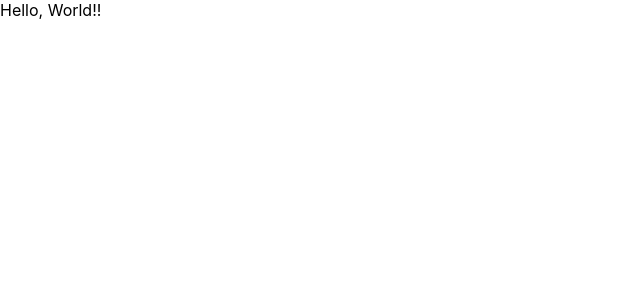
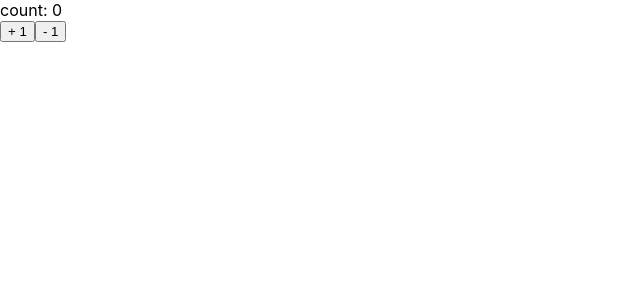
Before and after one commit to taku1115/react-redux-crud-application, a React (Create React App) app: page / in a window 1280 px wide. Shown: the top 300 px of the page, without its empty margins (0-640 px from the left). Built offline with nearby package versions, Linux system fonts and the light colour scheme.

Commit message:
learn state and setState

```diff
--- a/src/App.js
+++ b/src/App.js
@@ -1,9 +1,30 @@
 import React, { Component } from 'react';
 
-class App extends Component {
-  render() {
-    return <div>Hello, World!!</div>;
-  }
+const App = () => (<Counter></Counter>)
+
+class Counter extends Component {
+    constructor(props) {
+        super(props)
+        this.state = {count: 0}
+    }
+
+    handlePlusButton = () => {
+        this.setState({ count: this.state.count + 1 });
+    }
+
+    handleMinusButton = () => {
+        this.setState({ count: this.state.count - 1 });
+    }
+
+    render() {
+        return (
+            <React.Fragment>
+                <div>count: { this.state.count } </div>
+                <button onClick={this.handlePlusButton}> + 1 </button>
+                <button onClick={this.handleMinusButton}> - 1 </button>
+            </React.Fragment>
+        )
+    }
 }
 
 export default App;
```
